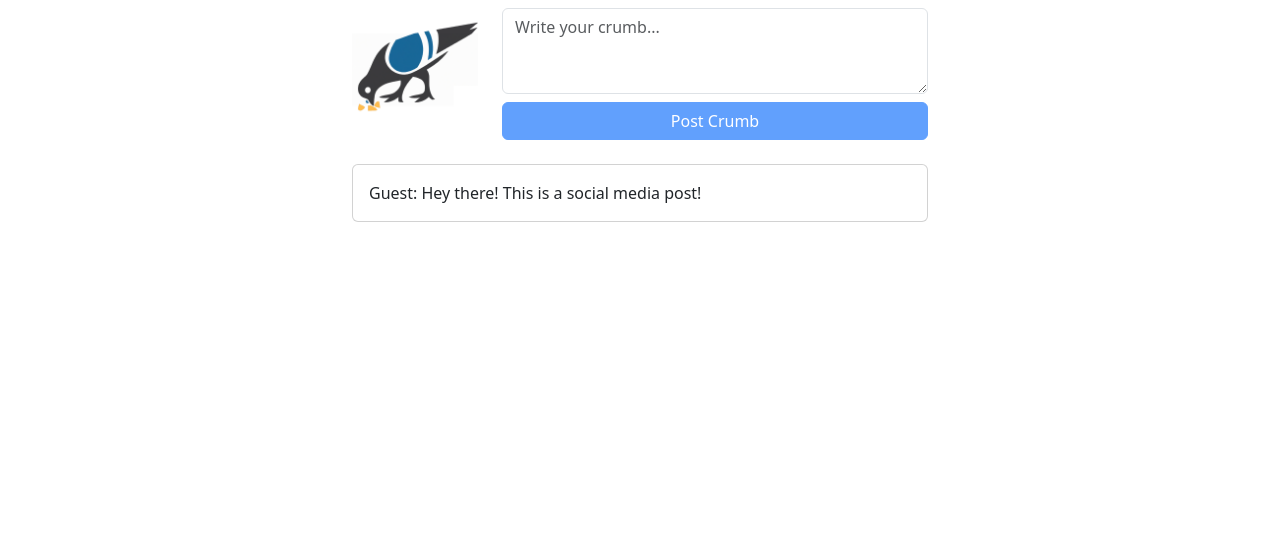
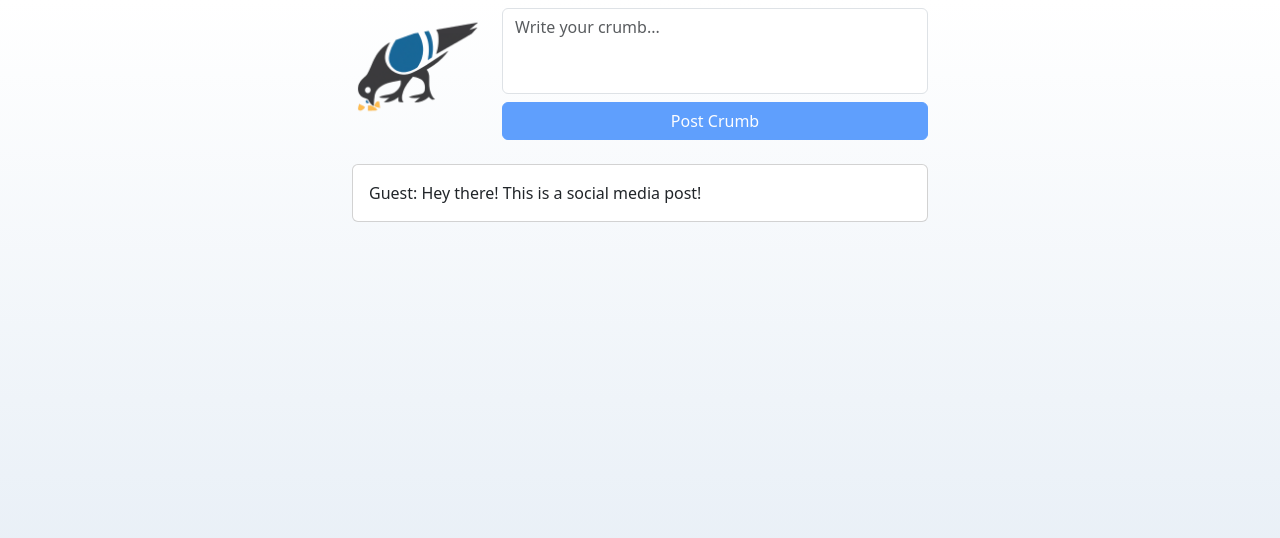
Before and after one commit to VanWrinkle/Crumbs_App, a React (Create React App) app: page / in a window 1280 px wide. Shown: the top 538 px of the page. Built offline with nearby package versions, Linux system fonts and the light colour scheme.

Commit message:
testing/tweaking på styling med react-bootstrap

```diff
--- a/src/App.css
+++ b/src/App.css
@@ -1,7 +1,14 @@
-
+body {
+  background: linear-gradient(to top, #dfe9f3 0%, white 100%);
+  min-height: 100vh;
+}
 
 .main-content {
   max-width: 600px !important;
   margin-left: auto;
   margin-right: auto;
 }
+
+.textarea {
+  resize: none;
+}
--- a/src/App.tsx
+++ b/src/App.tsx
@@ -10,6 +10,8 @@ function App() {
   const [socialPosts, setSocialPosts] = useState<SocialMediaPost[]>([staticPost])
 
   return (
+      <body>
+
      <Container className="main-content">
       <Row>
           <SocialMediaTopPanel socialPosts={socialPosts} setSocialPosts={setSocialPosts} />
@@ -18,6 +20,7 @@ function App() {
           <SocialMediaPostsDisplayAllBrief posts={socialPosts} />
       </Row>
      </Container>
+      </body>
   );
 }
 
@@ -51,7 +54,7 @@ function SocialMediaPostNew(props: {socialPosts: SocialMediaPost[], setSocialPos
             rows={3}
             value={userInput}
             placeholder="Write your crumb..."
-            className="mt-2 mb-2"
+            className="mt-2 mb-2 textarea"
             onChange={(e) => setUserInput(e.target.value)}>
         </Form.Control>
         <div className="d-grid">
```
Also changed, not shown: public/logo.png.
